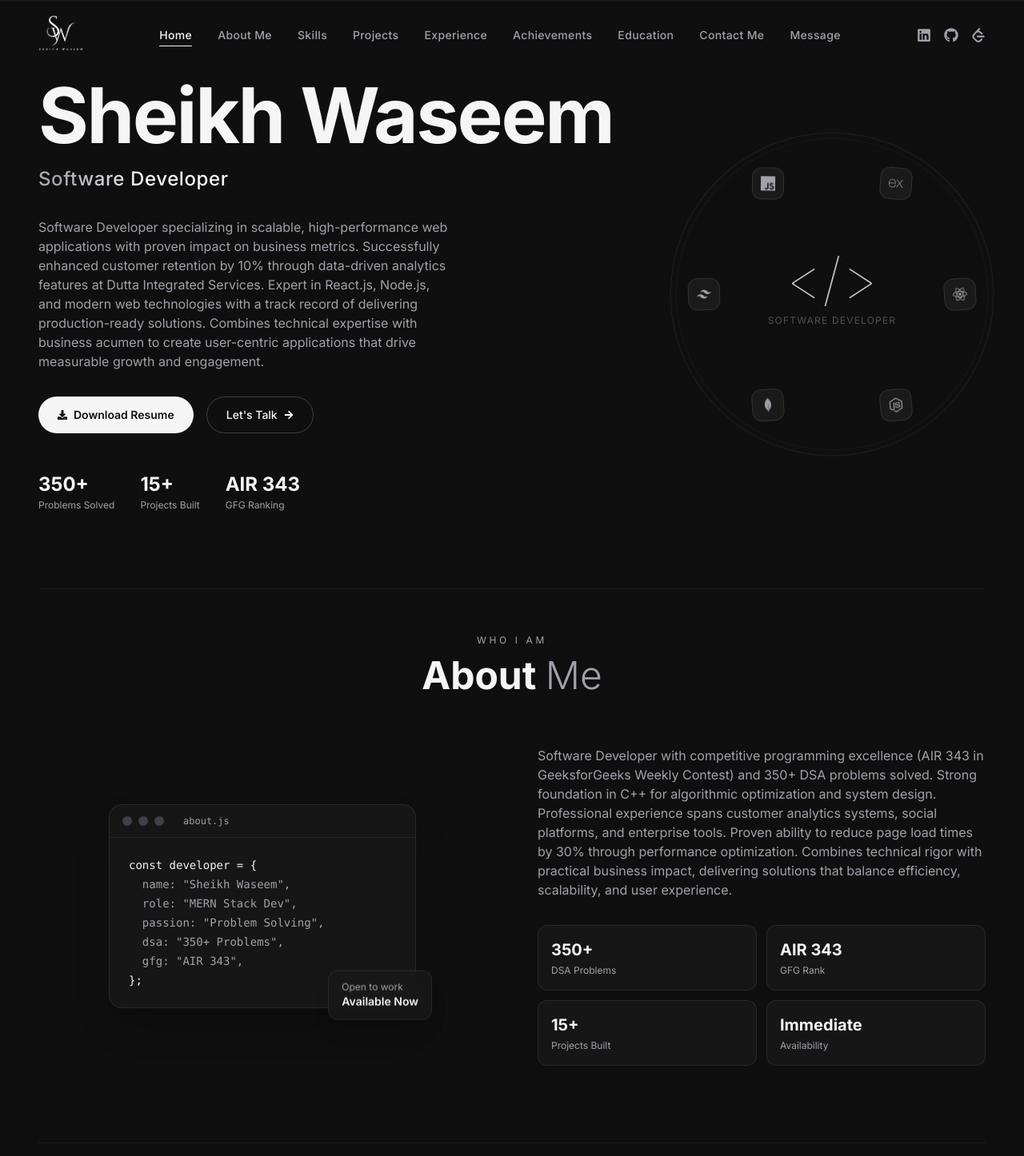
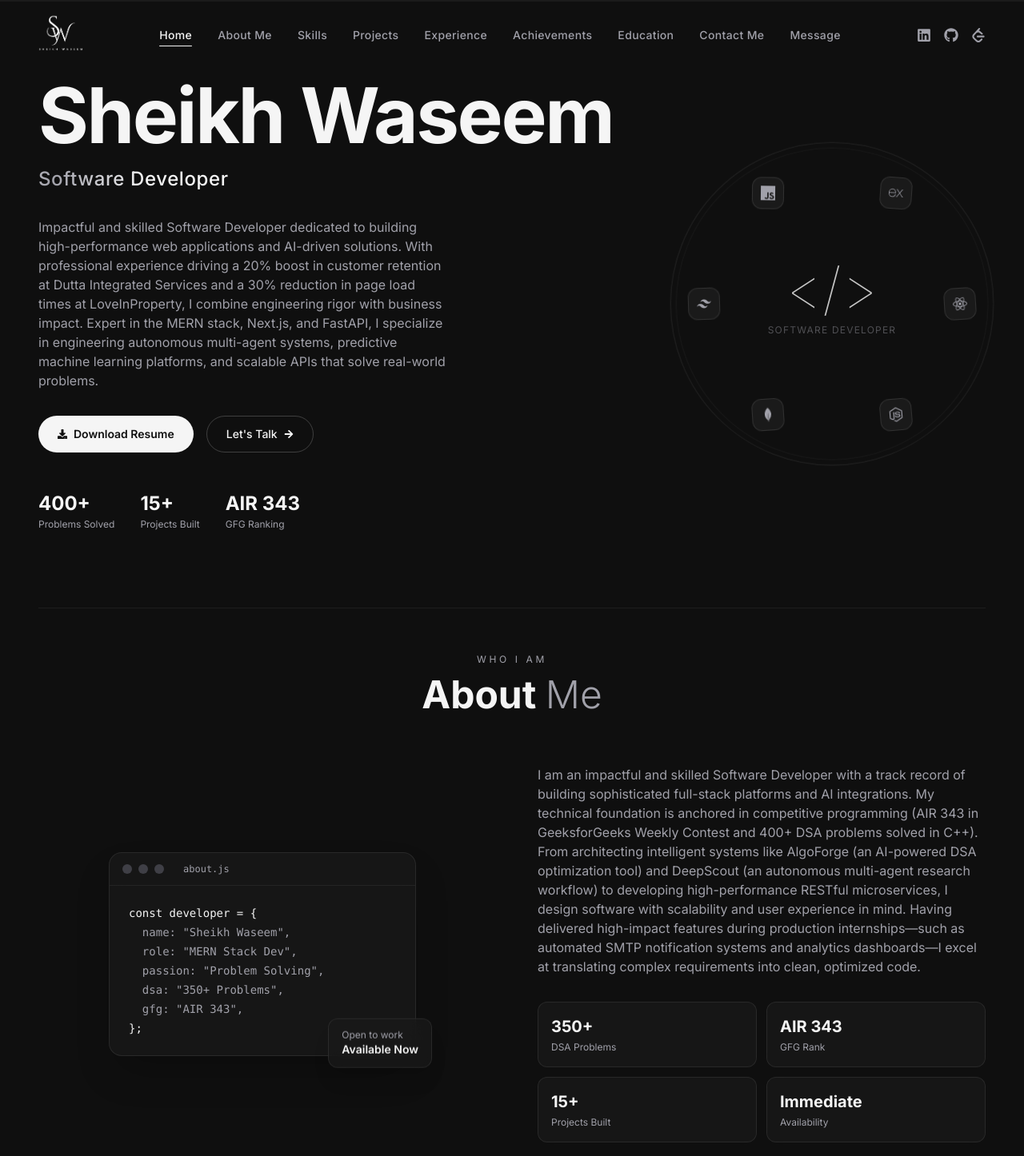
Before and after one commit to Sheikhwaseem28/Portfolio-website, a React (Create React App) app: page / in a window 1280 px wide. Shown: the top 1446 px of the page at 80% size. Built offline with nearby package versions, Linux system fonts and the light colour scheme.

Commit message:
feat: update hero and about sections with achievements and skills

```diff
--- a/src/Data.js
+++ b/src/Data.js
@@ -5,12 +5,12 @@ import AlgoForge from "./assets/projects/AlgoForge.png";
 // ============================================
 // HERO SECTION - First Impression
 // ============================================
-export const HERO_CONTENT = `Software Developer specializing in scalable, high-performance web applications with proven impact on business metrics. Successfully enhanced customer retention by 10% through data-driven analytics features at Dutta Integrated Services. Expert in React.js, Node.js, and modern web technologies with a track record of delivering production-ready solutions. Combines technical expertise with business acumen to create user-centric applications that drive measurable growth and engagement.`;
+export const HERO_CONTENT = `Impactful and skilled Software Developer dedicated to building high-performance web applications and AI-driven solutions. With professional experience driving a 20% boost in customer retention at Dutta Integrated Services and a 30% reduction in page load times at LoveInProperty, I combine engineering rigor with business impact. Expert in the MERN stack, Next.js, and FastAPI, I specialize in engineering autonomous multi-agent systems, predictive machine learning platforms, and scalable APIs that solve real-world problems.`;
 
 // ============================================
 // ABOUT SECTION - Technical Expertise
 // ============================================
-export const ABOUT_TEXT = `Software Developer with competitive programming excellence (AIR 343 in GeeksforGeeks Weekly Contest) and 350+ DSA problems solved. Strong foundation in C++ for algorithmic optimization and system design. Professional experience spans customer analytics systems, social platforms, and enterprise tools. Proven ability to reduce page load times by 30% through performance optimization. Combines technical rigor with practical business impact, delivering solutions that balance efficiency, scalability, and user experience.`;
+export const ABOUT_TEXT = `I am an impactful and skilled Software Developer with a track record of building sophisticated full-stack platforms and AI integrations. My technical foundation is anchored in competitive programming (AIR 343 in GeeksforGeeks Weekly Contest and 400+ DSA problems solved in C++). From architecting intelligent systems like AlgoForge (an AI-powered DSA optimization tool) and DeepScout (an autonomous multi-agent research workflow) to developing high-performance RESTful microservices, I design software with scalability and user experience in mind. Having delivered high-impact features during production internships—such as automated SMTP notification systems and analytics dashboards—I excel at translating complex requirements into clean, optimized code.`;
 
 // ============================================
 // PROFESSIONAL EXPERIENCE
@@ -222,7 +222,7 @@ export const CONTACT = {
 export const STATS = {
   experience: "Fresher",
   projects: "15+",
-  problemsSolved: "350+",
+  problemsSolved: "400+",
   technologies: "10+",
   certifications: 4,
 };
--- a/src/components/Hero.jsx
+++ b/src/components/Hero.jsx
@@ -103,7 +103,7 @@ const Hero = () => {
             className="flex items-center gap-8 mt-12"
           >
             {[
-              { value: "350+", label: "Problems Solved" },
+              { value: "400+", label: "Problems Solved" },
               { value: "15+", label: "Projects Built" },
               { value: "AIR 343", label: "GFG Ranking" },
             ].map((stat, i) => (
```
